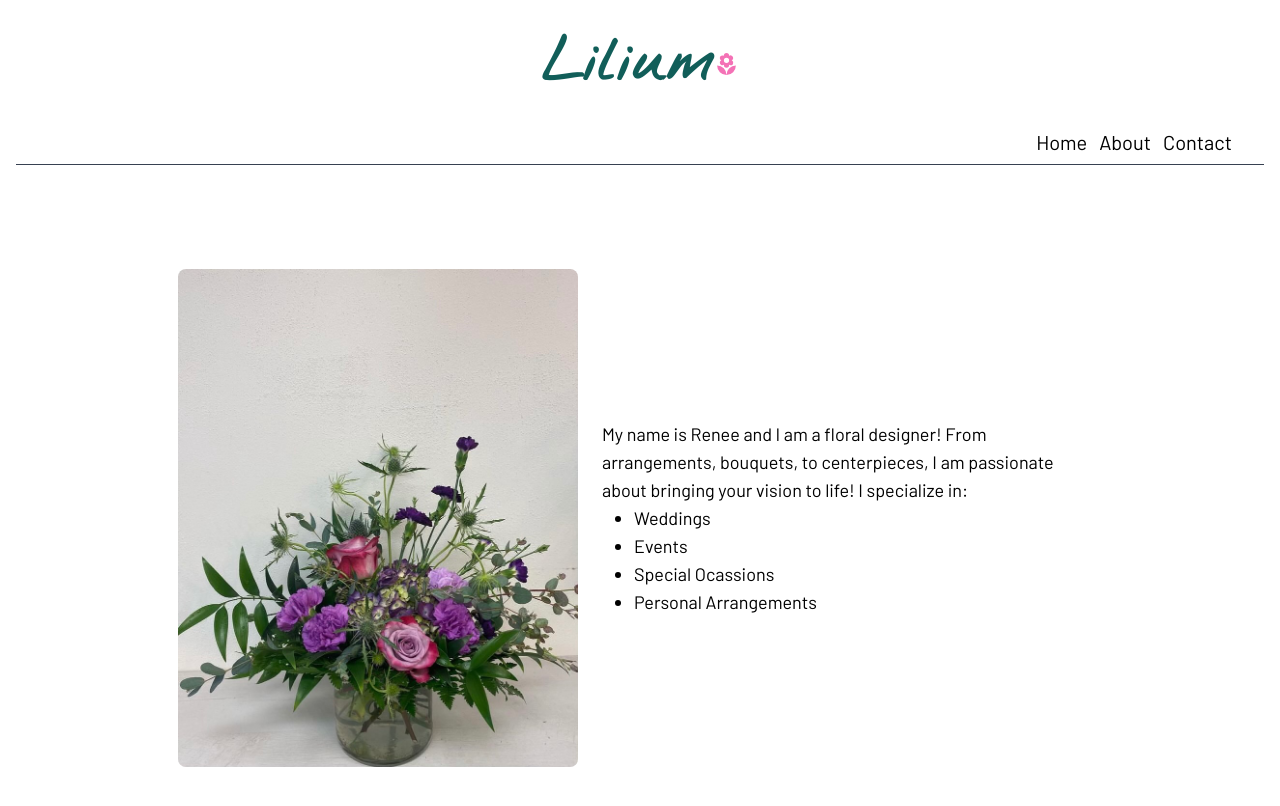
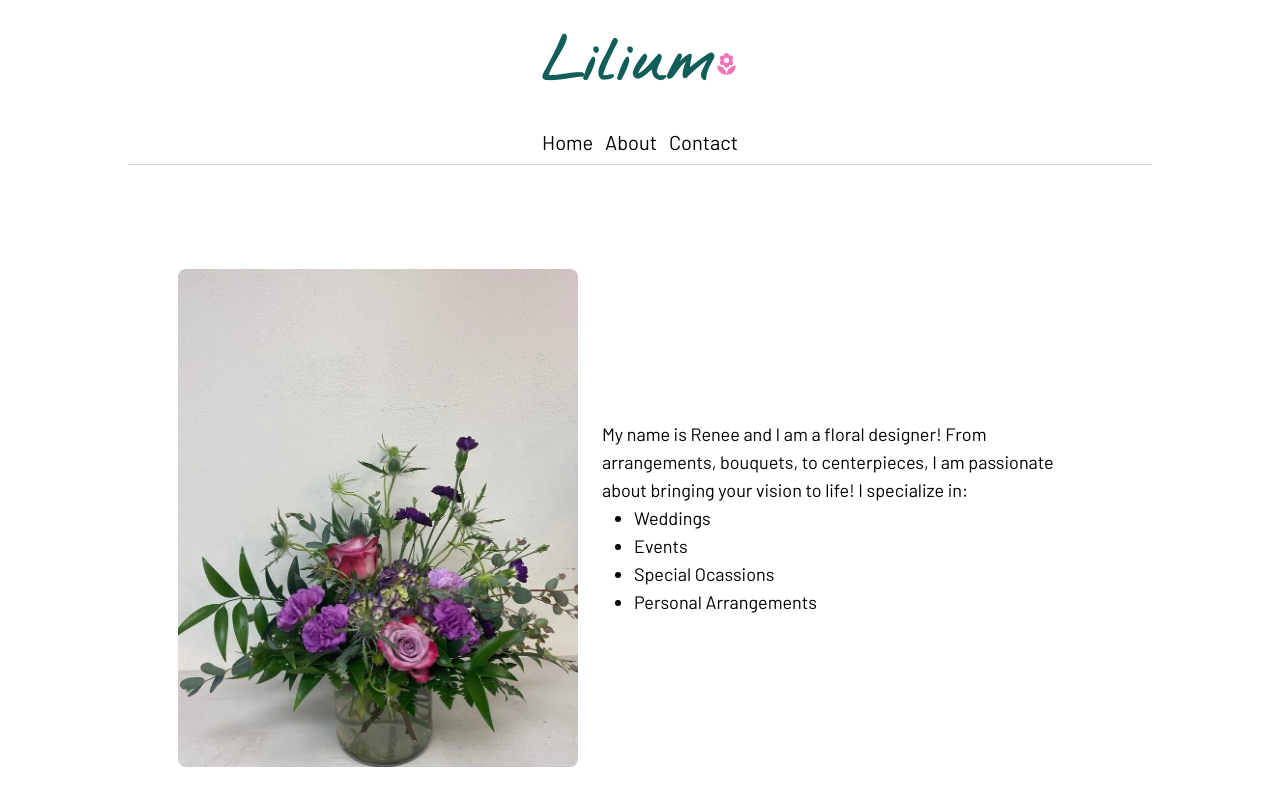
Before and after one commit to jonword/multistep-floral, a Next.js app: page / in a window 1280 px wide. Shown: the top 806 px of the page. Built offline with nearby package versions, Linux system fonts and the light colour scheme.

Commit message:
center nav

```diff
--- a/src/components/header.tsx
+++ b/src/components/header.tsx
@@ -33,7 +33,7 @@ const Header = () => {
         </div>
       </header>
       <nav
-        className={`${navFont.className} flex gap-3 pb-2 px-12 justify-end items-center`}
+        className={`${navFont.className} flex gap-3 pb-2 px-12 justify-center items-center`}
       >
         <Link href="/">
           <button
@@ -72,7 +72,7 @@ const Header = () => {
           </button>
         </Link>
       </nav>
-      <div className="border-b border-gray-700 mx-4 mb-6" />
+      <div className="border-b border-gray-300 mx-32 mb-6" />
     </>
   );
 };
```
